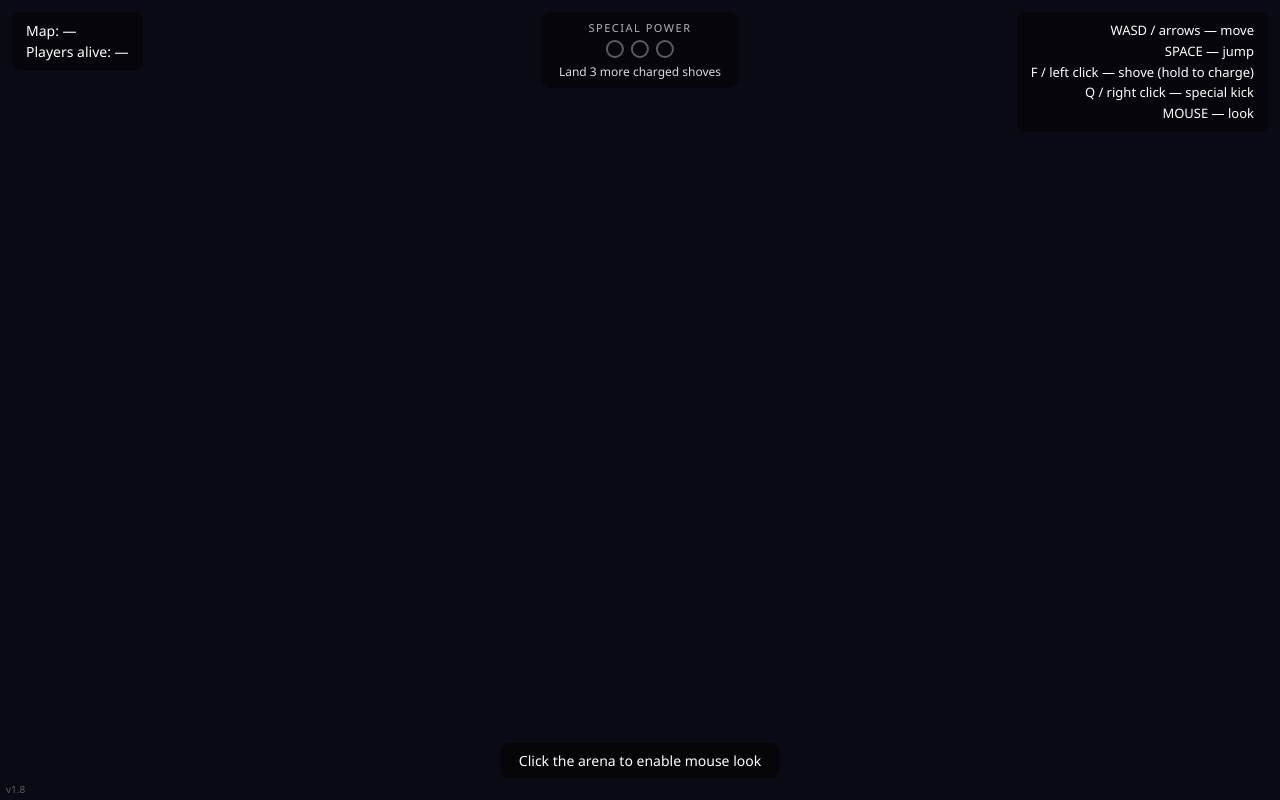
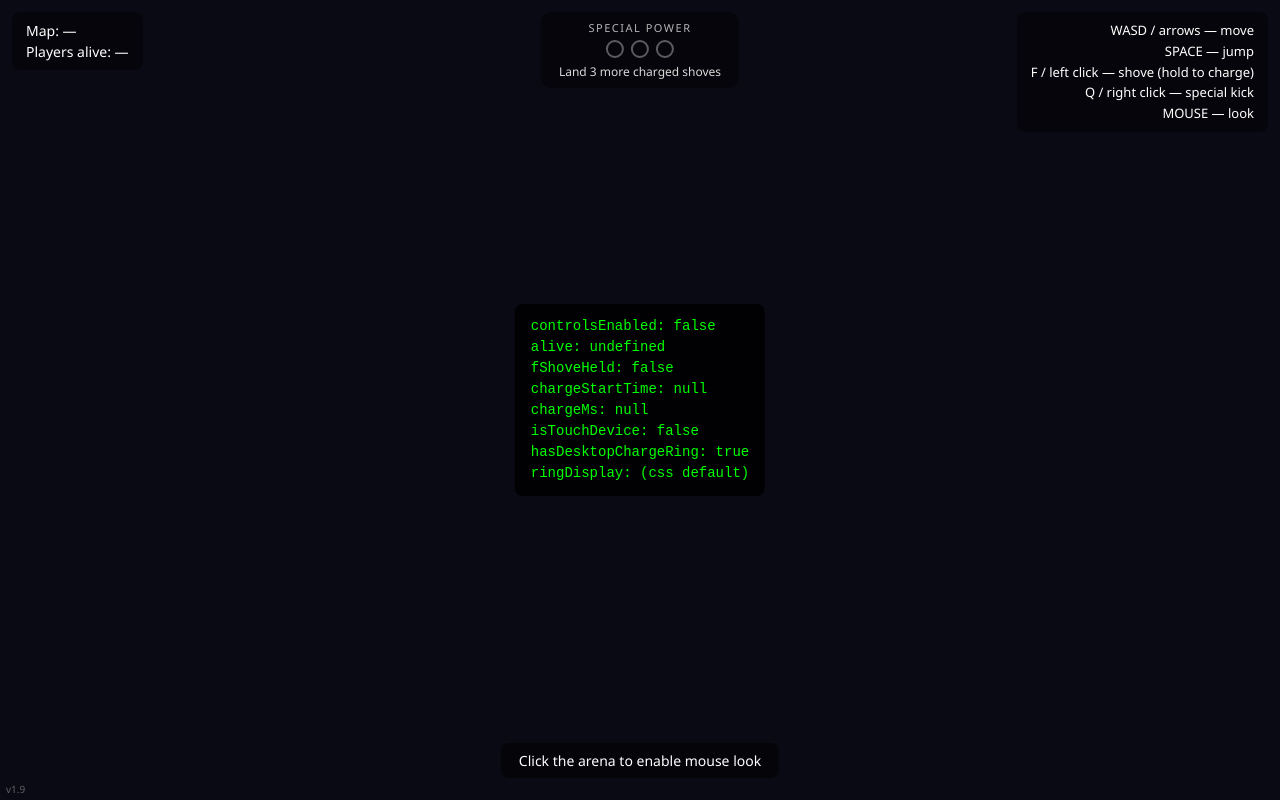
Before and after one commit to ndvp39/sumo-arena, a website built with Vite: page client/index.html in a window 1280 px wide. Both pictures are taken after a click on the button "PLAY". Built offline with nearby package versions, Linux system fonts and the light colour scheme; no server answers.

Commit message:
Add a temporary on-screen debug overlay for the charge-ring investigation
Console-based diagnostics weren't practical to get back from production,
so mirror window.__debug directly onto the screen (center, impossible to
miss) instead - readable straight off a screenshot, no dev tools needed.
Shows controlsEnabled, alive, fShoveHeld, chargeStartTime, elapsed charge
ms, isTouchDevice, and the desktop ring's actual computed display state.
Temporary - remove once the root cause is found.

```diff
--- a/client/index.html
+++ b/client/index.html
@@ -84,6 +84,25 @@
       pointer-events: none;
       user-select: none;
       z-index: 6;
+    }
+
+    /* Temporary on-screen diagnostic readout — see main.js's loop(). Not a
+       permanent feature; remove once the charge-ring production bug is
+       tracked down. Deliberately loud/visible (no dev tools needed). */
+    #debugOverlay {
+      position: absolute;
+      top: 50%; left: 50%;
+      transform: translate(-50%, -50%);
+      background: rgba(0,0,0,0.85);
+      color: #0f0;
+      font-family: monospace;
+      font-size: 14px;
+      line-height: 1.5;
+      padding: 12px 16px;
+      border-radius: 8px;
+      white-space: pre;
+      pointer-events: none;
+      z-index: 50;
     }
 
     #mouseLookHint {
@@ -356,6 +375,7 @@
       <div id="specialHint">Land 3 charged shoves</div>
     </div>
     <div id="desktopChargeRing"><div id="desktopChargeFill"></div></div>
+    <div id="debugOverlay"></div>
 
     <div id="touchControls" style="display:none;">
       <div id="touchLookLayer"></div>
@@ -367,7 +387,7 @@
       <div id="touchSpecialBtn" class="touchBtn">⚡KICK</div>
     </div>
     <div id="rotateHint">Rotate your device for a better view</div>
-    <div id="versionTag">v1.8</div>
+    <div id="versionTag">v1.9</div>
   </div>
 
   <script type="module" src="/src/main.js"></script>
--- a/client/src/main.js
+++ b/client/src/main.js
@@ -22,6 +22,7 @@ const specialPipEls = specialMeterEl ? [...specialMeterEl.querySelectorAll('.pip
 const specialHintEl = document.getElementById('specialHint');
 const desktopChargeRing = document.getElementById('desktopChargeRing');
 const desktopChargeFill = document.getElementById('desktopChargeFill');
+const debugOverlay = document.getElementById('debugOverlay');
 
 let canvas;
 let sceneManager, localPlayer, remotePlayers, network;
@@ -473,6 +474,21 @@ function loop(now) {
     controlsEnabled, fShoveHeld, chargeStartTime, specialReady,
     hasDesktopChargeRing: !!desktopChargeRing, isTouchDevice: isTouchDevice()
   };
+
+  // Temporary on-screen mirror of the above, so this can be read directly
+  // off the screen (or a screenshot) without opening dev tools at all.
+  if (debugOverlay) {
+    const chargeMs = chargeStartTime !== null ? Math.round(now - chargeStartTime) : null;
+    debugOverlay.textContent =
+      `controlsEnabled: ${controlsEnabled}\n` +
+      `alive: ${localPlayer?.alive}\n` +
+      `fShoveHeld: ${fShoveHeld}\n` +
+      `chargeStartTime: ${chargeStartTime !== null ? 'set' : 'null'}\n` +
+      `chargeMs: ${chargeMs}\n` +
+      `isTouchDevice: ${isTouchDevice()}\n` +
+      `hasDesktopChargeRing: ${!!desktopChargeRing}\n` +
+      `ringDisplay: ${desktopChargeRing ? desktopChargeRing.style.display || '(css default)' : 'n/a'}`;
+  }
 }
 
 // Phones reserve on-screen space for the browser's address bar unless the
```
